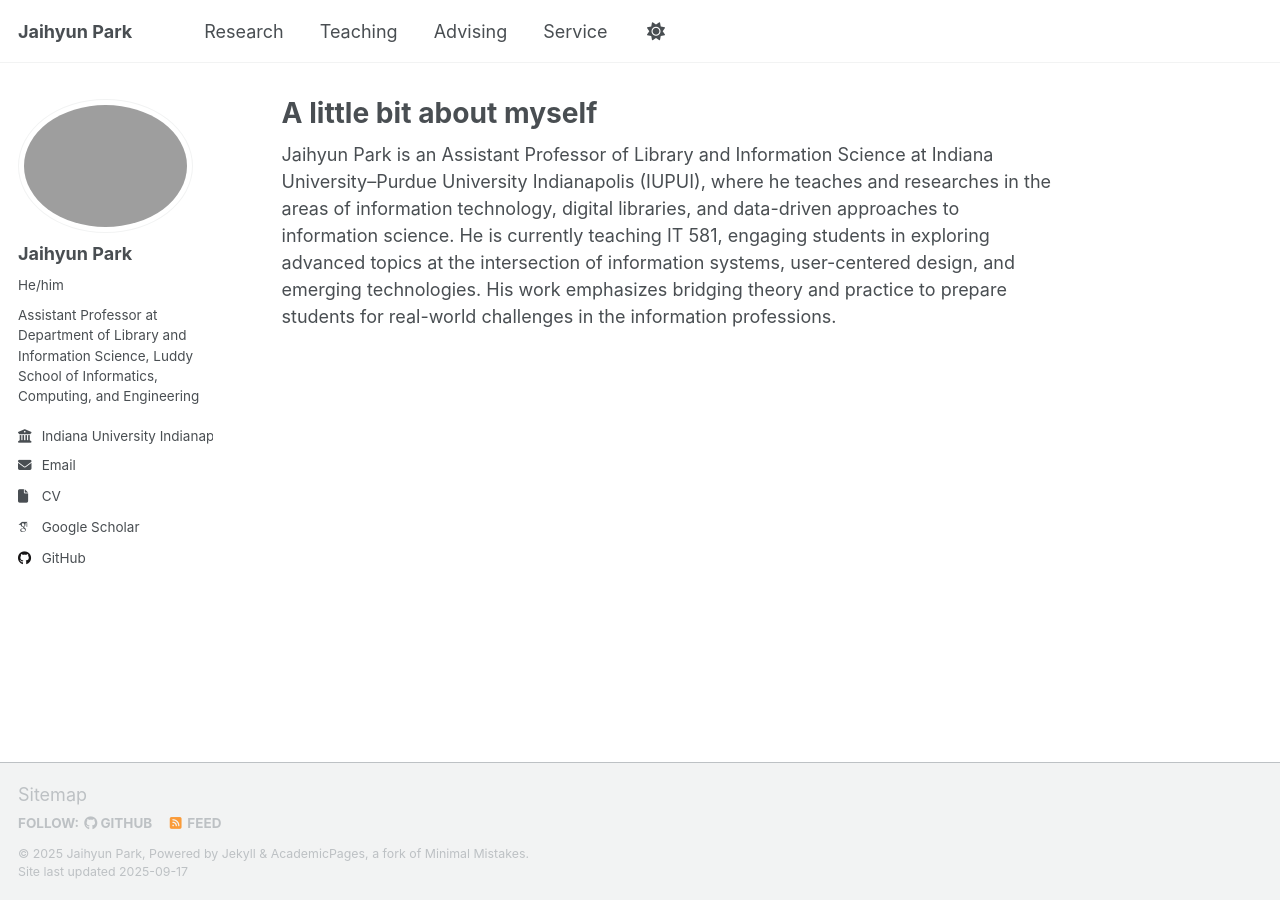
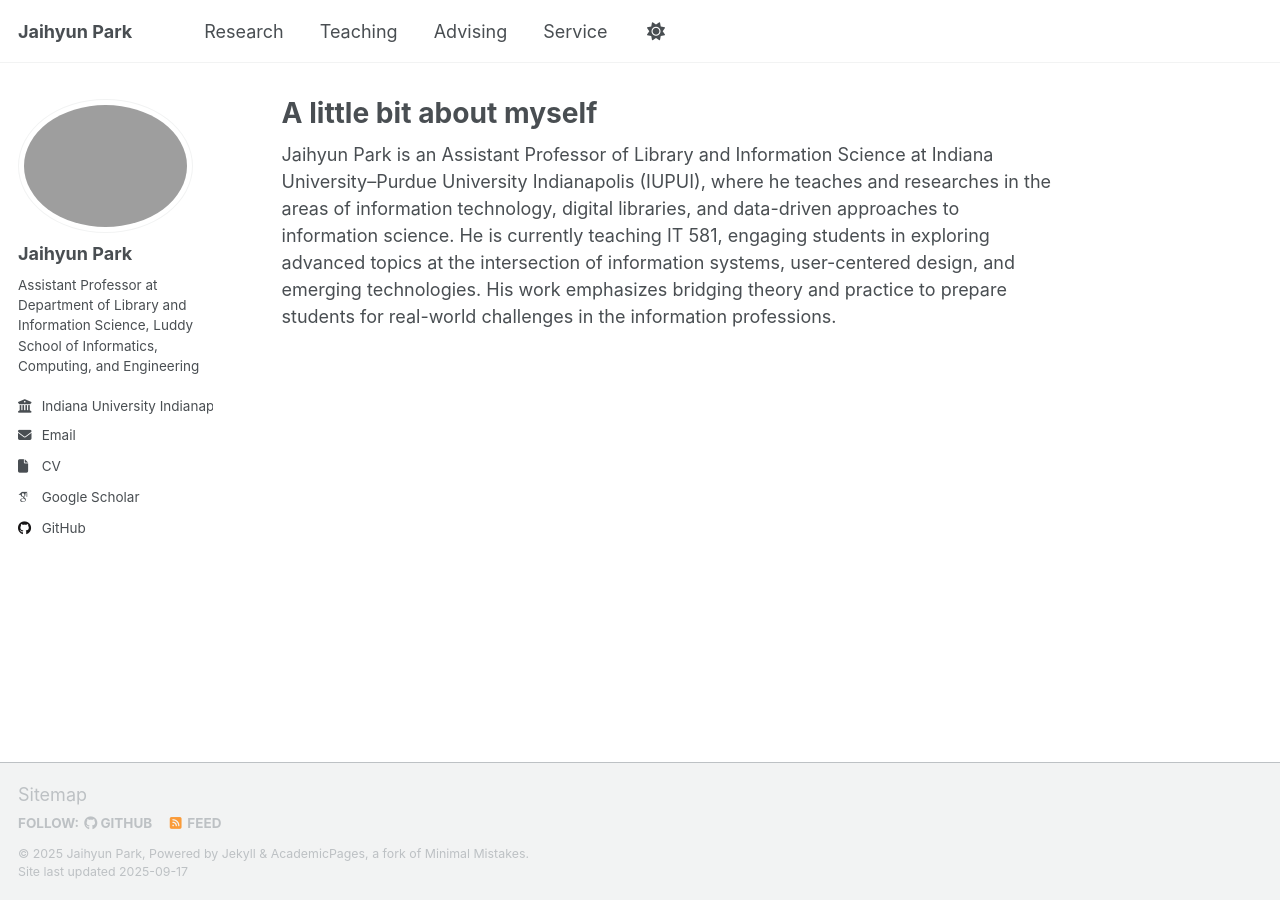
Before and after one commit to park-jay/park-jay.github.io, a Jekyll site: the page built from _pages/about.md, in a window 1280 px wide. Built offline with Jekyll 4.4.1, drawn with Linux system fonts in a browser that asks for light colours; some web fonts are replaced; a script that is not in the unit is left out.

Commit message:
Update _config.yml
Removed "HE/HIM"

```diff
--- a/_config.yml
+++ b/_config.yml
@@ -25,7 +25,7 @@ author:
   # Biographic information
   avatar           : "jay.png"
   name             : "Jaihyun Park"
-  pronouns         :  "He/him"
+  pronouns         :  # "He/him"
   bio              : "Assistant Professor at Department of Library and Information Science, Luddy School of Informatics, Computing, and Engineering"
   location         : # "Indiana, USA"
   employer         : "Indiana University Indianapolis "
```
